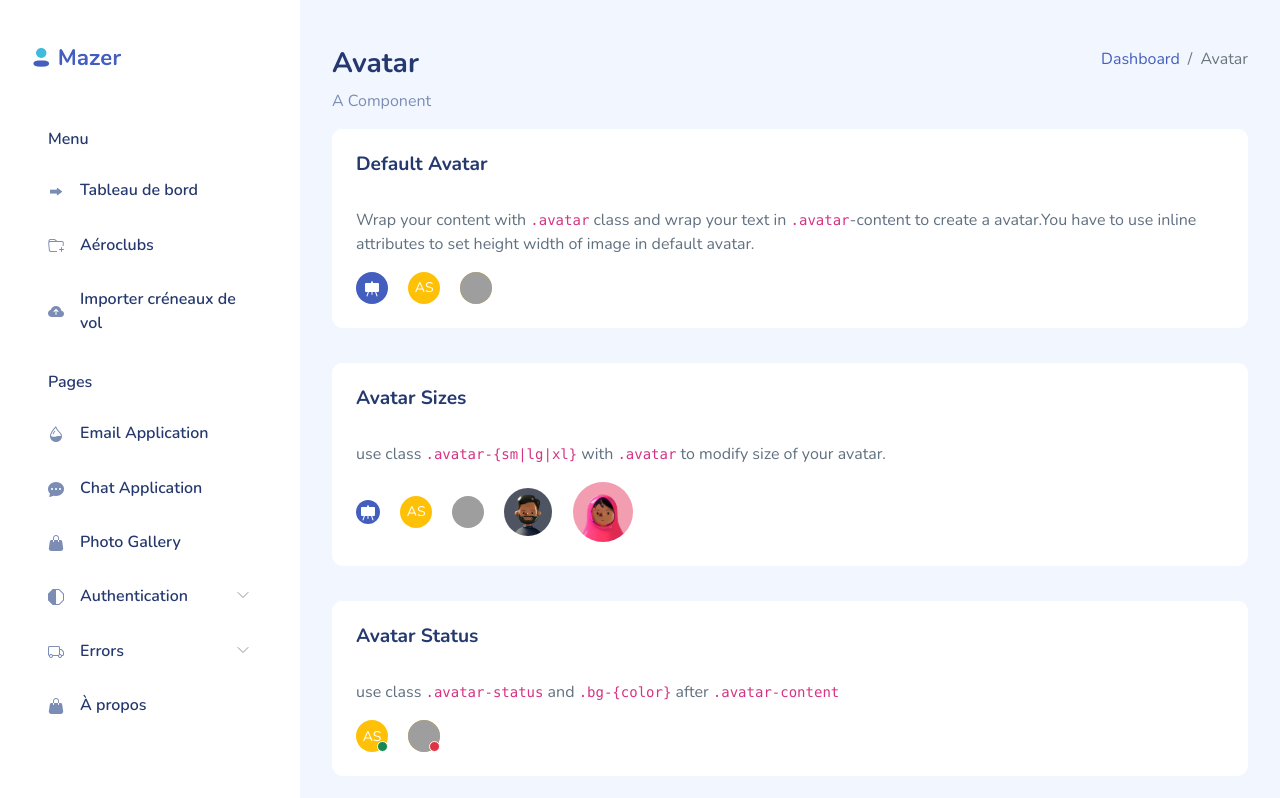
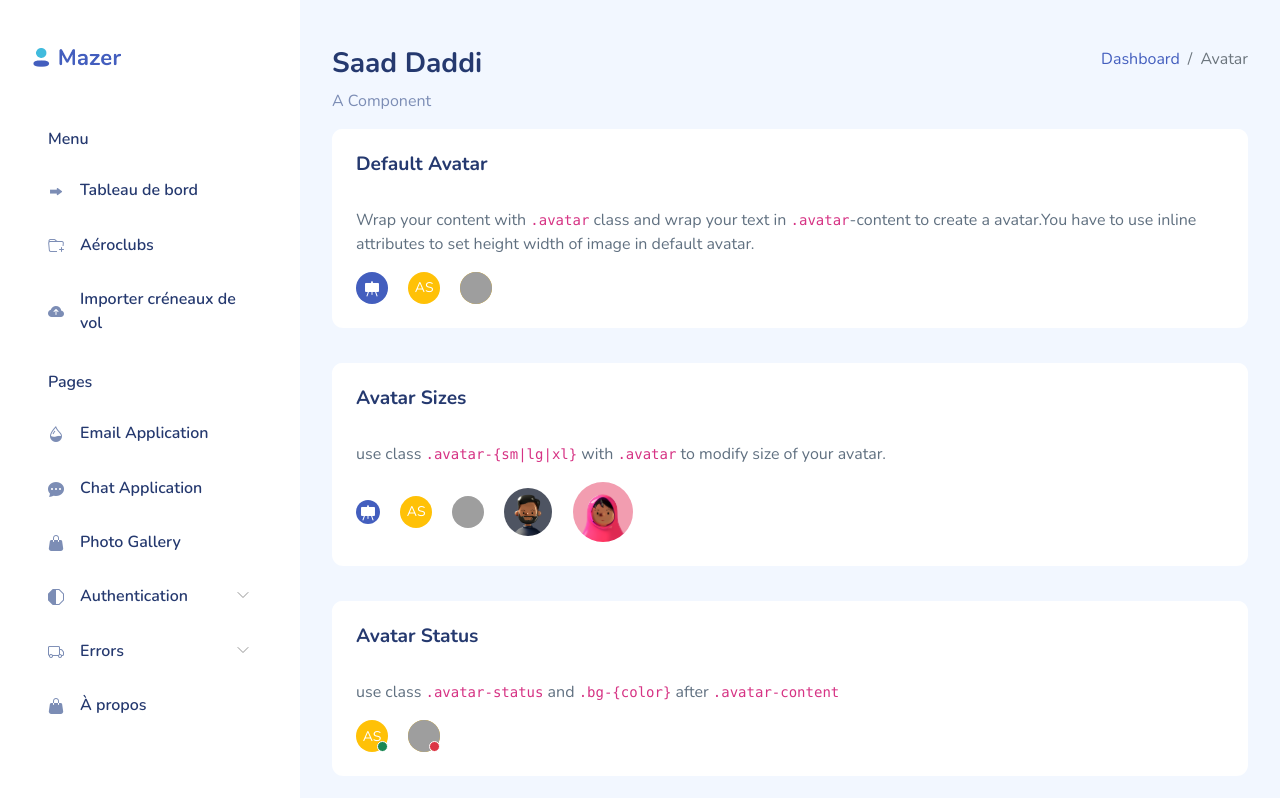
Before and after one commit to albanmp/be_web, a Flask app: page /webmaster in a window 1280 px wide. Shown: the part 1-799 px from the top of the page. Run offline with Flask 2, Linux system fonts and the light colour scheme; some libraries are stand-ins or nearby versions; grey boxes are pictures that could not be loaded.

Commit message:
changement nom Saad

```diff
--- a/Site/myApp/template/webmaster.html
+++ b/Site/myApp/template/webmaster.html
@@ -47,7 +47,7 @@
                 <div class="page-title">
                     <div class="row">
                         <div class="col-12 col-md-6 order-md-1 order-last">
-                            <h3>Avatar</h3>
+                            <h3>Saad Daddi</h3>
                             <p class="text-subtitle text-muted">A Component</p>
                         </div>
                         <div class="col-12 col-md-6 order-md-2 order-first">
```
